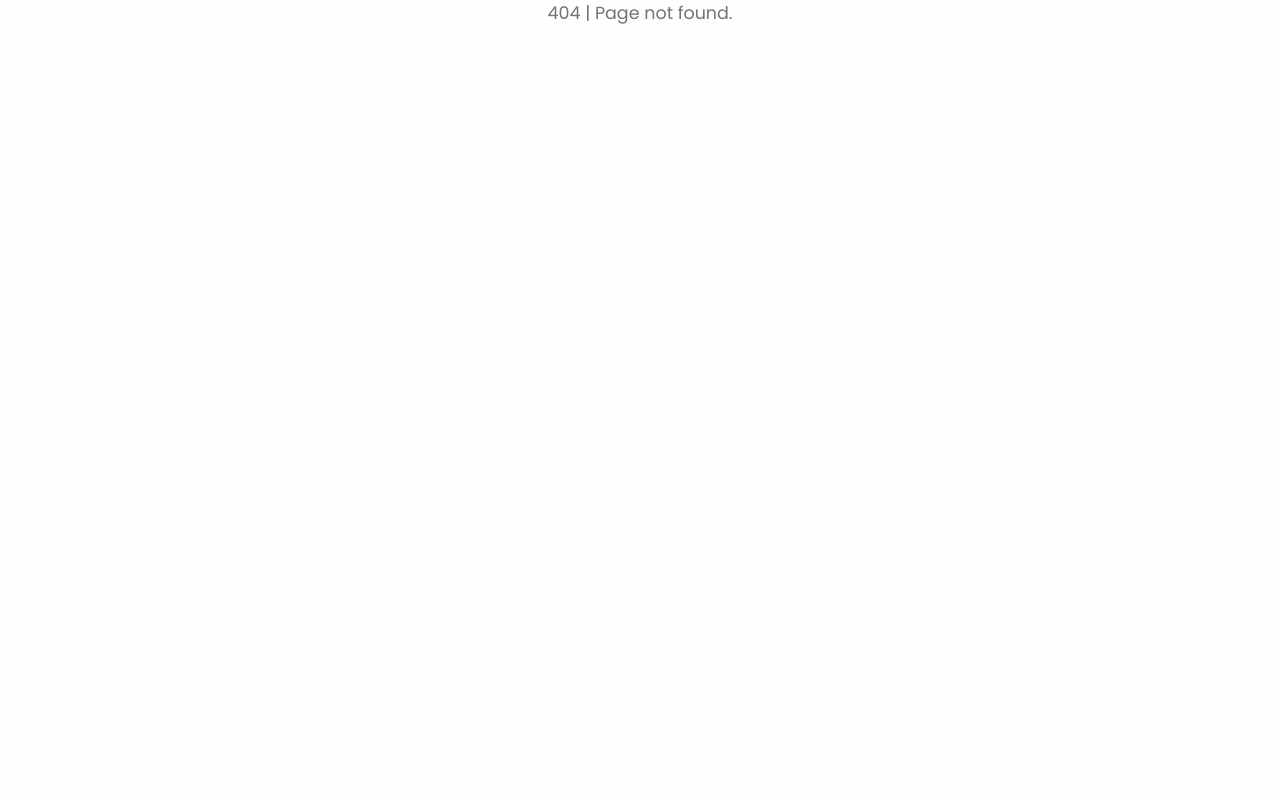
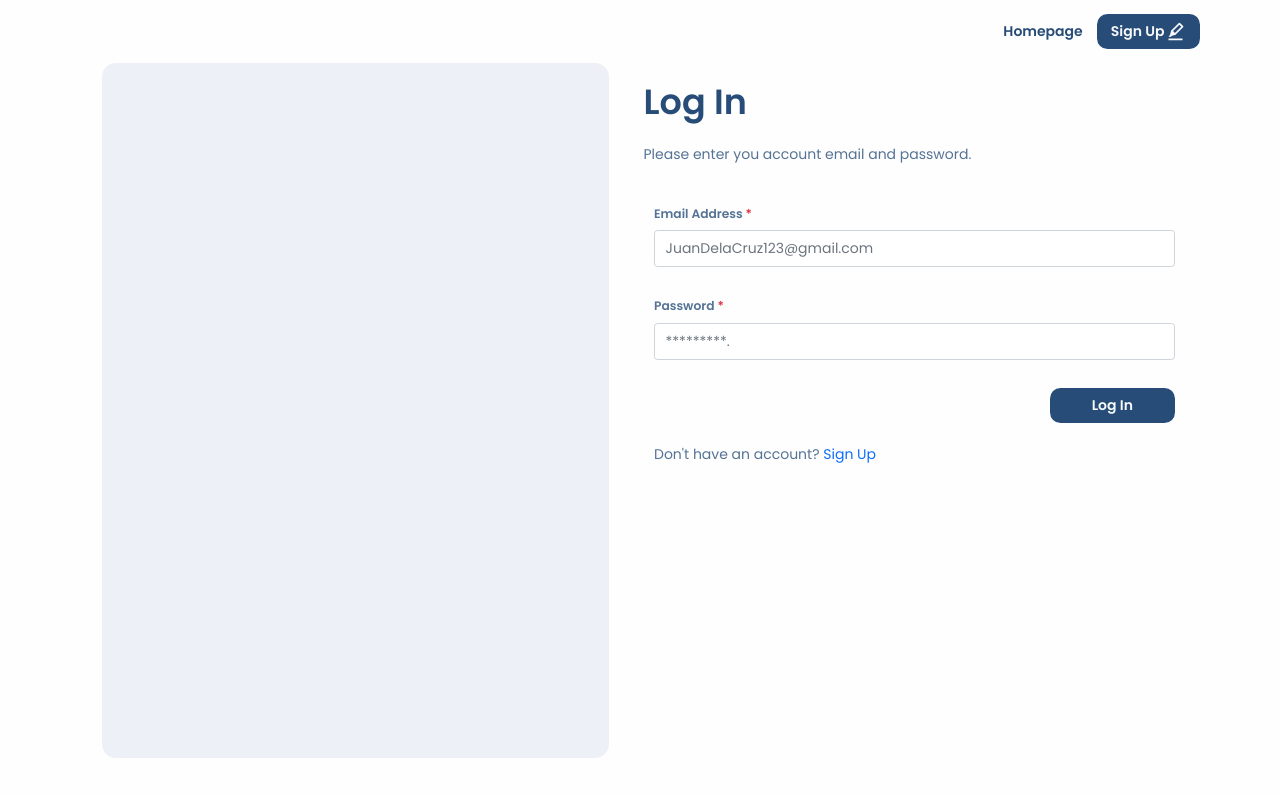
Before and after one commit to nameiswing/taskmeister, a React (Vite) app in the folder client/: page /login in a window 1280 px wide. Before the commit this address had no page. Shown: the top 796 px of the page. Built offline with nearby package versions, Linux system fonts and the light colour scheme.

Commit message:
fixed css issues, removed laravel/passport(caused errors)

```diff
--- a/client/src/App.jsx
+++ b/client/src/App.jsx
@@ -11,6 +11,7 @@ import Members from "./components/dashboard/Members";
 import Home from './pages/home/Home';
 import Register from "./pages/register/";
 import axios from 'axios';
+import Login from "./pages/login";
 
 axios.defaults.baseURL = "http://localhost:8000";
 
@@ -29,6 +30,7 @@ const App = () => {
                     <Route path="/">
                         <Route path="" element={ <Home /> } />
                         <Route path="register" element={ <Register /> } />
+                        <Route path="login" element={ <Login /> } />
                         <Route path="dashboard" element={ <Dashboard /> } >
                             <Route path="" element={ <OverView /> } />
                             <Route path="overview" element={ <OverView /> } />
--- a/client/src/pages/login/LoginForm.jsx
+++ b/client/src/pages/login/LoginForm.jsx
@@ -2,6 +2,7 @@ import { useState, useEffect } from "react";
 import FormControl from "./FormControl";
 import { BiHighlight } from 'react-icons/bi'
 import Displaytext from "./displaytext";
+import { Link } from "react-router-dom";
 
 //COMPONENT STARTS HERE
 const LoginForm = () => {
@@ -16,7 +17,6 @@ const LoginForm = () => {
     const [ validator, setValidator] = useState({
         email_address: { valid:'', message: '' },
         password: { valid:'', message: '' },
-        passwordConfirm: { valid:'', value:'', message: '' },
     });
     function handleChange(event) {
         setProfile({ ...profile, [event.target.name]: event.target.value });
@@ -28,8 +28,7 @@ const LoginForm = () => {
     }
 
     function rulesCheck() {
-        if(eventTargetName === 'passwordConfirm') passwordMatchCheck();
-        else if(eventTargetName === 'password') passwordLengthCheck();
+        if(eventTargetName === 'password') passwordLengthCheck();
         else if(eventTargetName === 'email_address') emailCheck();
     }
     function emailCheck() {
@@ -47,7 +46,7 @@ const LoginForm = () => {
         if(valid){
             setValidator( validator => {
                 validator.email_address.valid = true;
-                validator.email_address.message = "";
+                validator.email_address.message = "Valid email.";
                 return { ...validator };
             })
         } else {
@@ -68,7 +67,7 @@ const LoginForm = () => {
         } else {
             setValidator( validator => {
                 validator.password.valid = true;
-                validator.password.message = "";
+                validator.password.message = "Valid password.";
                 return { ...validator };
             })
         };
@@ -80,12 +79,12 @@ const LoginForm = () => {
     useEffect(() => {
         const checkDelay = setTimeout(() => rulesCheck(), 500);
         return () => clearTimeout(checkDelay);
-    }, [validator.passwordConfirm.value, profile.password, profile.email_address]);
+    }, [profile.password, profile.email_address]);
 
     return (
-        <div className="p-3 m-3">
-         <Displaytext /><br />
-            <form autoComplete="off" className="m-auto rounded" >
+        <div className="h-100 w-100 d-flex flex-column py-3" >
+            <Displaytext />
+            <form autoComplete="off" className="mb-auto rounded w-100 px-3 pb-5">
                 <FormControl
                     label="Email Address"
                     type="email"
@@ -109,11 +108,10 @@ const LoginForm = () => {
                     required
                 />
                 <div className="d-flex">
-                    <input type="submit" value="Log In"  className={`css-fw-600 border-0 py-2 css-rounded css-bg-primary text-light px-5  mx-auto css-btn`}
+                    <input type="submit" value="Log In" className={`css-fw-600 border-0 py-2 css-rounded css-bg-primary text-light px-5  ms-auto css-btn`}
                      />
                 </div><br />
-                <a href="#" className="pt-3">Forgot Password</a>
-                <p>I don't have an Account? <a href="#">Sign Up</a></p>
+                <p>Don't have an account? <Link to="/register">Sign Up</Link></p>
             </form>
         </div>
     );
--- a/client/src/pages/login/displaytext.jsx
+++ b/client/src/pages/login/displaytext.jsx
@@ -1,13 +1,12 @@
-import React from 'react'
+import React from "react";
 
 function displaytext() {
     return (
-        <div>
-            <h3 className="py-1 css-text-primary"><span className="fs-1 fw-bold">t</span>askmeister</h3>
-                            <p className="p-1">Welcome, Please log-in your Account</p>
-                            <h1 className="css-text-primary p-1">Log In</h1>
+        <div className="mb-4">
+            <h1 className="css-text-primary p-1 mb-3">Log In</h1>
+            <p className="p-1">Please enter you account email and password.</p>
         </div>
-    )
+    );
 }
 
-export default displaytext
+export default displaytext;
--- a/client/src/pages/login/index.jsx
+++ b/client/src/pages/login/index.jsx
@@ -13,16 +13,16 @@ const Login = () => {
                     <span>Homepage</span>
                 </Link>
                 <Link
-                    to="/login"
+                    to="/register"
                     className={`css-btn css-fw-600 px-3 css-bg-primary text-light d-flex align-items-center css-rounded`}
                 >
-                    <span className={``}>SignUp</span>
+                    <span className={``}>Sign Up</span>
                     <BiHighlight fontSize="1.5rem"/>
                 </Link>
 
             </div>
-            <div className={`row container m-auto pb-5 gap-4`}>
-                <div className="col flex-shrink-0">
+            <div className={`row container m-auto pb-5 gap-4 h-100`}>
+                <div className="col">
                     <Banner />
                 </div>
                 <div className="col-md-6 p-0">
--- a/client/src/pages/register/RegisterForm.jsx
+++ b/client/src/pages/register/RegisterForm.jsx
@@ -1,6 +1,7 @@
 import { useState, useEffect } from "react";
 import FormControl from "./FormControl";
 import axios from "axios";
+import { Link } from "react-router-dom";
 
 //COMPONENT STARTS HERE
 const RegisterForm = () => {
@@ -125,8 +126,8 @@ const RegisterForm = () => {
     }, [validator.passwordConfirm.value, profile.password, profile.email_address]);
 
     return (
-        <div className="h-100 w-100 d-flex py-3">
-            <form autoComplete="off" className="m-auto rounded" onSubmit={createUserProfile}>
+        <div className="h-100 w-100 d-flex py-3 ">
+            <form autoComplete="off" className="m-auto rounded container-md" onSubmit={createUserProfile}>
             <FormControl
                         label="First Name"
                         type="text"
@@ -199,6 +200,7 @@ const RegisterForm = () => {
                     <input type="button" value="Reset" className=" css-fw-600 btn btn-outline-secondary css-rounded px-4 ms-auto" onClick={resetFields} />
                     <input type="submit" value="Register Profile" className="css-fw-600 border-0 py-2 css-rounded css-bg-primary text-light px-4 ms-3 css-btn" />
                 </div>
+                <p className="mt-4">Have an account? <Link to="/login">Login</Link></p>
             </form>
         </div>
     );
--- a/client/src/pages/register/index.jsx
+++ b/client/src/pages/register/index.jsx
@@ -22,7 +22,7 @@ const Register = () => {
 
             </div>
             <div className={`row container m-auto pb-5 gap-4`}>
-                <div className="col flex-shrink-0">
+                <div className="col">
                     <Banner />
                 </div>
                 <div className="col-md-6 p-0">
```
